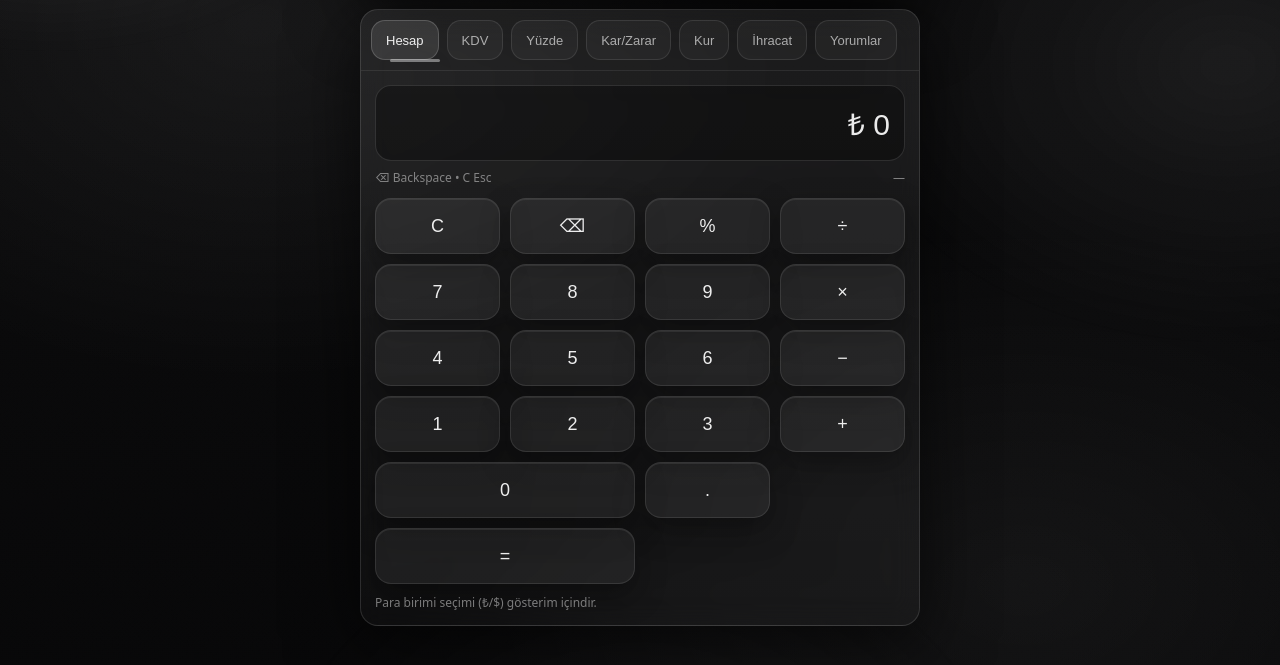
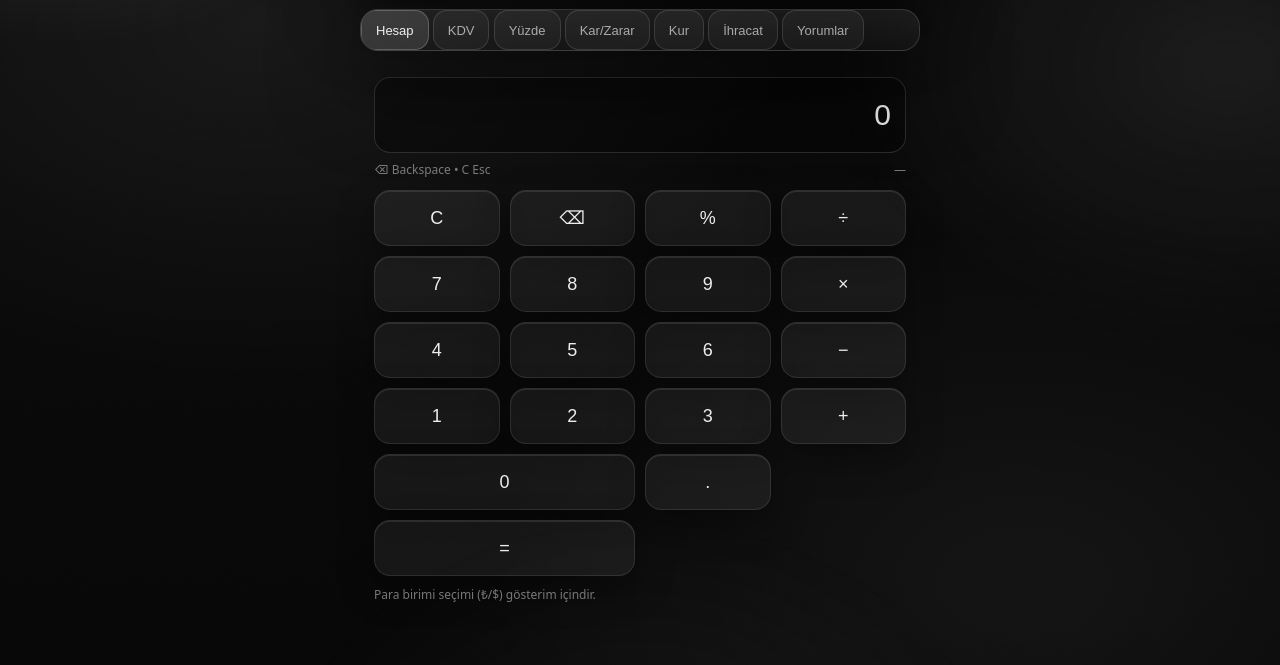
Before and after one commit to alikural0/jml-hesap, a plain HTML site: page index.html in a window 1280 px wide. Shown: the part 95-760 px from the top of the page. Drawn offline with Linux system fonts and the light colour scheme; no server answers.

Commit message:
index.html

```diff
--- a/index.html
+++ b/index.html
@@ -259,6 +259,66 @@
       .screen{font-size:26px; height:72px}
       button.key{height:54px}
     }
+ /* ==== PREMIUM UPGRADE PACK ==== */
+
+/* daha “cam” kartlar */
+.topbar, .card{
+  backdrop-filter: blur(16px);
+  -webkit-backdrop-filter: blur(16px);
+}
+
+/* yumuşak gölge + net border */
+.card{
+  border:1px solid rgba(255,255,255,.14);
+  box-shadow: 0 24px 90px rgba(0,0,0,.70);
+}
+
+/* sekmeler: daha modern */
+.tab{
+  background: rgba(255,255,255,.045);
+  border:1px solid rgba(255,255,255,.12);
+}
+.tab.active{
+  background: rgba(255,255,255,.12);
+  border-color: rgba(255,255,255,.20);
+}
+
+/* input ve ekranlar daha net */
+.field, .screen{
+  border-color: rgba(255,255,255,.14);
+  background: rgba(0,0,0,.30);
+}
+
+/* butonlar daha “premium basma hissi” */
+button.key, .btn{
+  box-shadow:
+    inset 0 1px 0 rgba(255,255,255,.10),
+    0 14px 36px rgba(0,0,0,.38);
+}
+button.key:hover, .btn:hover{
+  transform: translateY(-1px);
+}
+button.key:active, .btn:active{
+  transform: translateY(0) scale(.99);
+  box-shadow:
+    inset 0 1px 0 rgba(255,255,255,.08),
+    0 10px 22px rgba(0,0,0,.30);
+}
+
+/* sonuç alanı daha “kart” */
+.out{
+  background:
+    radial-gradient(800px 320px at 15% 0%, rgba(255,255,255,.10), transparent 60%),
+    rgba(0,0,0,.22);
+  border-color: rgba(255,255,255,.14);
+}
+
+/* logo keskinliği */
+.brand img{
+  image-rendering: -webkit-optimize-contrast;
+}
+
+
   </style>
 </head>
 
@@ -282,7 +342,7 @@
     </div>
 
     <div class="card">
-      <div class="tabs" id="tabs">
+      <div class="ink" id="tabInk"></div>
         <button class="tab active" data-tab="calc" type="button">Hesap</button>
         <button class="tab" data-tab="kdv" type="button">KDV</button>
         <button class="tab" data-tab="pct" type="button">Yüzde</button>
```
